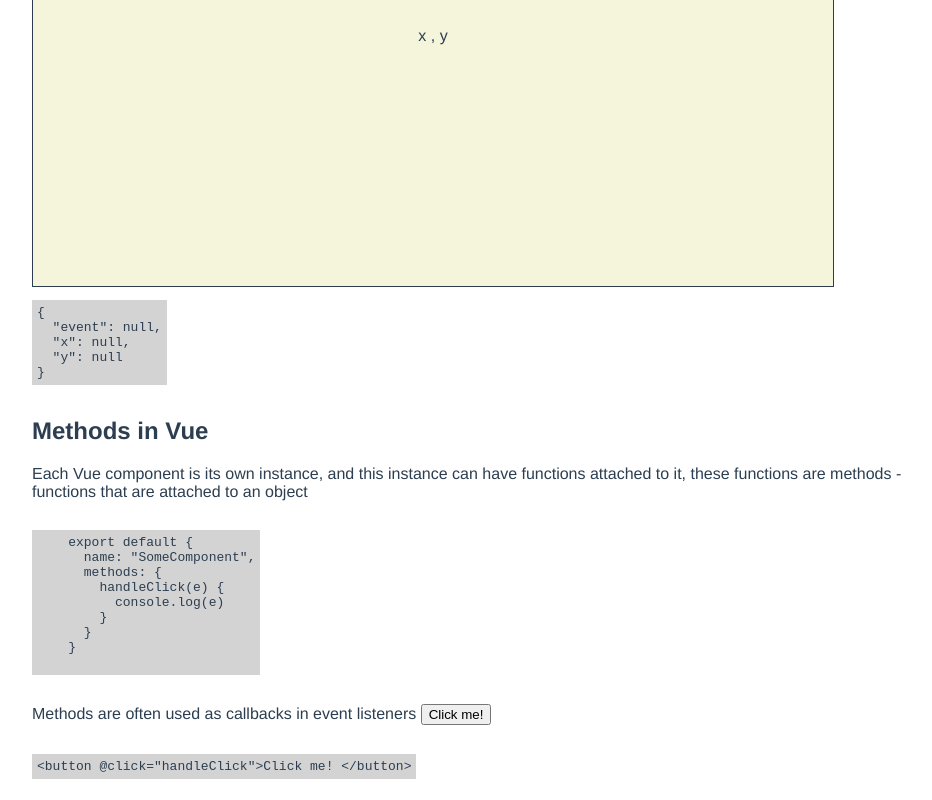
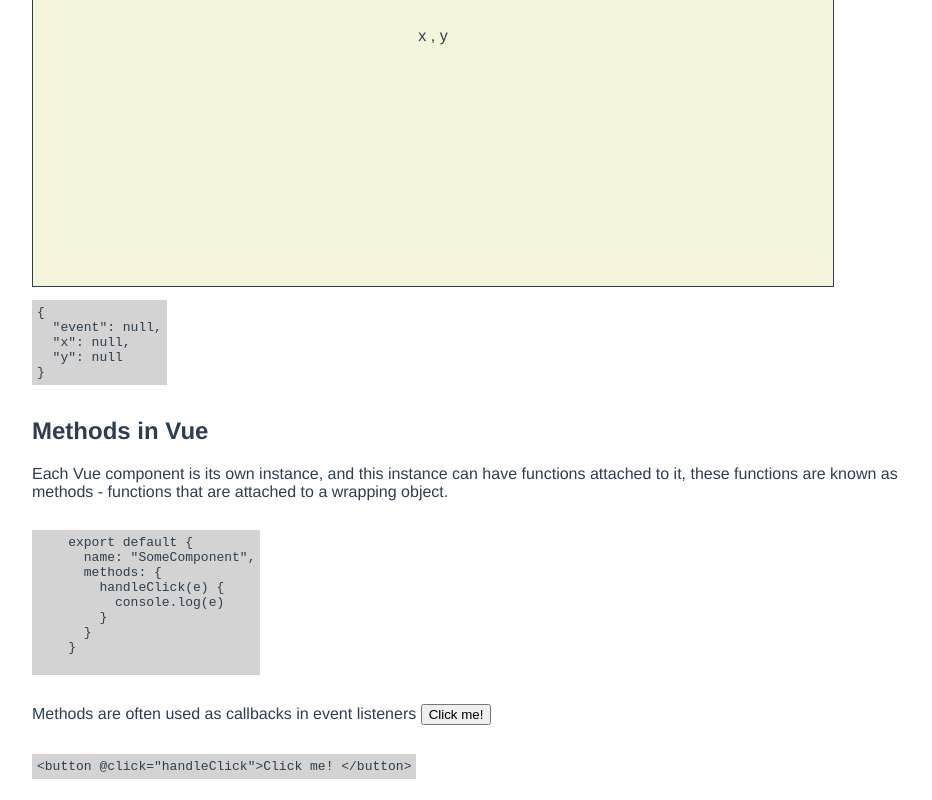
Before and after one commit to iamdcj/vues, a Vue app in the folder sandbox/: page / in a window 1280 px wide. Shown: the part 5321-6121 px from the top of the page, without its empty margins (158-1090 px from the left). Built offline with nearby package versions, Linux system fonts and the light colour scheme.

Commit message:
improved description

```diff
--- a/sandbox/src/components/Methods/index.vue
+++ b/sandbox/src/components/Methods/index.vue
@@ -3,8 +3,7 @@
     <h2>Methods in Vue</h2>
     <p>
       Each Vue component is its own instance, and this instance can have
-      functions attached to it, these functions are methods - functions that are
-      attached to an object
+      functions attached to it, these functions are known as methods - functions that are attached to a wrapping object.
     </p>
 
     <code>
```
